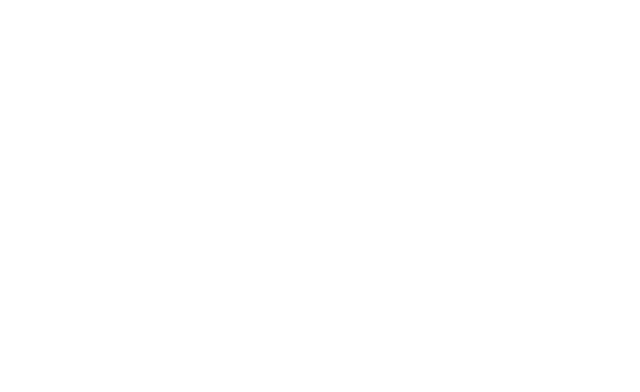
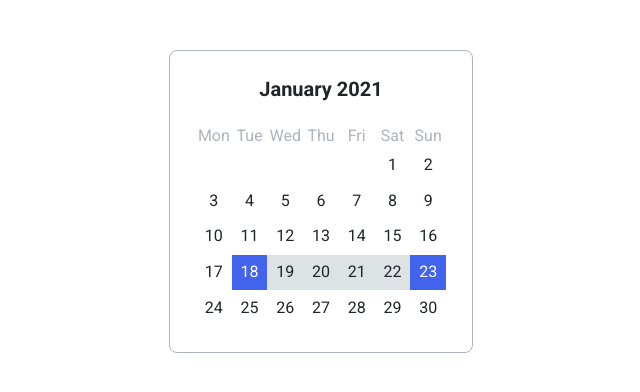
Before and after one commit to js-tasks-ru/htmlcss-20210114_alexdrajuk, a website: page 05-lection3/03-calendar/index.html in a window 1280 px wide. Shown: the whole page, without its empty margins (319-959 px from the left). Drawn offline with Linux system fonts and the light colour scheme.

Commit message:
05-lection3 03-calendar-solution

```diff
--- a/05-lection3/03-calendar/calendar.css
+++ b/05-lection3/03-calendar/calendar.css
@@ -0,0 +1,61 @@
+.calendar {
+    padding: 26px;
+    color: var(--dark-primary);
+    border: 1px solid var(--bg-secondary-darken3);
+    border-radius: 8px;
+}
+
+.calendar__month {
+    text-align: center;
+    font-size: 20px;
+    font-weight: 700;
+    line-height: 1.2;
+    margin-bottom: 24px;
+}
+
+.calendar__days {
+    display: grid;
+    grid-template-columns: repeat(7, 1fr);
+}
+
+.calendar__day {
+    display: flex;
+    justify-content: center;
+    font-size: 16px;
+    line-height: 1.4;
+    color: var(--bg-secondary-darken3);
+}
+
+.calendar__dates {
+    display: grid;
+    grid-template-columns: repeat(7, 1fr);
+    grid-auto-rows: 1fr;
+}
+
+.calendar__dates::before {
+    content: '';
+    width: 0;
+    padding-bottom: 100%;
+
+}
+
+.calendar__date {
+    display: flex;
+    justify-content: center;
+    align-items: center;
+    font-size: 16px;
+    line-height: 1.4;
+}
+
+.calendar__date_accent {
+    background-color: var(--accent-primary);
+    color: var(--main);
+}
+
+.calendar__date_highlight{
+    background-color: var(--bg-secondary-darken2);
+}
+
+.calendar__date:first-child {
+    grid-column-start: 6;
+}
--- a/05-lection3/03-calendar/index.html
+++ b/05-lection3/03-calendar/index.html
@@ -3,10 +3,56 @@
 <html lang="ru">
     <head>
         <link rel="stylesheet" href="../../assets/css/main.css">
+        <link rel="stylesheet" href="../../pages/calendar/page.css">
         <link rel="stylesheet" href="./calendar.css">
         <title>Calendar</title>
     </head>
     <body>
-
+        <div class="calendar-wrapper">
+            <div class="calendar">
+                <div class="calendar__month">January 2021</div>
+                <div class="calendar__days">
+                    <div class="calendar__day">Mon</div>
+                    <div class="calendar__day">Tue</div>
+                    <div class="calendar__day">Wed</div>
+                    <div class="calendar__day">Thu</div>
+                    <div class="calendar__day">Fri</div>
+                    <div class="calendar__day">Sat</div>
+                    <div class="calendar__day">Sun</div>
+                </div>
+                <div class="calendar__dates">
+                    <div class="calendar__date">1</div>
+                    <div class="calendar__date">2</div>
+                    <div class="calendar__date">3</div>
+                    <div class="calendar__date">4</div>
+                    <div class="calendar__date">5</div>
+                    <div class="calendar__date">6</div>
+                    <div class="calendar__date">7</div>
+                    <div class="calendar__date">8</div>
+                    <div class="calendar__date">9</div>
+                    <div class="calendar__date">10</div>
+                    <div class="calendar__date">11</div>
+                    <div class="calendar__date">12</div>
+                    <div class="calendar__date">13</div>
+                    <div class="calendar__date">14</div>
+                    <div class="calendar__date">15</div>
+                    <div class="calendar__date">16</div>
+                    <div class="calendar__date">17</div>
+                    <div class="calendar__date calendar__date_accent">18</div>
+                    <div class="calendar__date calendar__date_highlight">19</div>
+                    <div class="calendar__date calendar__date_highlight">20</div>
+                    <div class="calendar__date calendar__date_highlight">21</div>
+                    <div class="calendar__date calendar__date_highlight">22</div>
+                    <div class="calendar__date calendar__date_accent">23</div>
+                    <div class="calendar__date">24</div>
+                    <div class="calendar__date">25</div>
+                    <div class="calendar__date">26</div>
+                    <div class="calendar__date">27</div>
+                    <div class="calendar__date">28</div>
+                    <div class="calendar__date">29</div>
+                    <div class="calendar__date">30</div>
+                </div>
+            </div>
+        </div>
     </body>
 </html>
--- /dev/null
+++ b/pages/calendar/page.css
@@ -0,0 +1,4 @@
+.calendar-wrapper {
+    margin: 50px auto 0;
+    width: 304px;
+}
```
